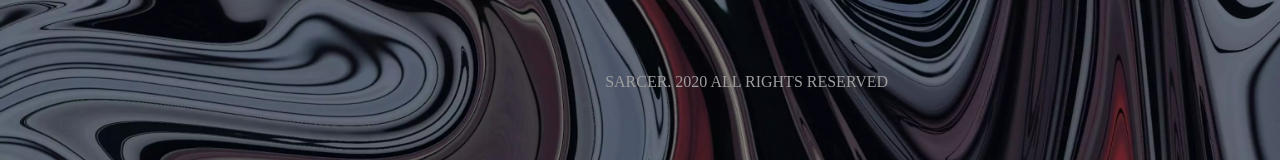
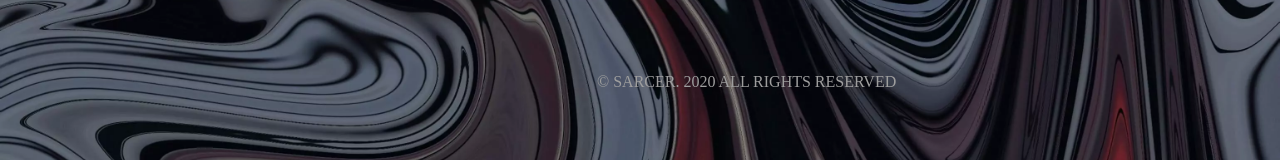
Before and after one commit to KingMabuza/sarcerweb, a React (Create React App) app: page / in a window 1280 px wide. Shown: the part 564-724 px from the top of the page. Built offline with nearby package versions, Linux system fonts and the light colour scheme.

Commit message:
'tenth Commit'

```diff
--- a/src/components/About.js
+++ b/src/components/About.js
@@ -29,7 +29,6 @@ function About() {
                     <li ><a href={'www.instagram.com/sarcer'}>INSTAGRAM</a></li>
                     <li><a href={'www.linkedin.com/sarcer'}>LINKEDIN</a></li>
                 </div>
-
                 <Footer/>
             </div>
         </div>
--- a/src/components/Contact.js
+++ b/src/components/Contact.js
@@ -33,7 +33,7 @@ function Contact() {
                         <button className={'btn transparent'} type={'submit' } value={'send'}>TALK TO US</button>
                     </form>
                 </div>
-                <footer className={'contactFooter grey-text center'}>SARCER. 2020 <span className={'Rights'}>ALL RIGHTS RESERVED</span></footer>
+                <footer className={'contactFooter grey-text center'}>© SARCER. 2020 <span className={'Rights'}>ALL RIGHTS RESERVED</span></footer>
             </div>
         </div>
 
--- a/src/components/Footer.js
+++ b/src/components/Footer.js
@@ -3,7 +3,7 @@ import React from 'react'
 function Footer() {
     return(
         <div>
-            <footer className={'grey-text center darken-4'}>SARCER. 2020 <span className={'Rights'}>ALL RIGHTS RESERVED</span> </footer>
+            <footer className={'grey-text center darken-4'}>© SARCER. 2020 <span className={'Rights'}>ALL RIGHTS RESERVED</span> </footer>
         </div>
     )
 }
--- a/src/components/Nav.js
+++ b/src/components/Nav.js
@@ -3,6 +3,7 @@ import {Link} from "@reach/router";
 function Nav() {
     return(
         <div className={'row navigation'}>
+
                 <li><Link to={'/'}>Home</Link></li>
                 <li><Link to={'/about'}>About</Link></li>
                 <li><Link to={'/contact'}>Contact</Link></li>
```
Also changed, not shown: src/components/Alert.js (added, +12 -0 lines). Lines whose indentation alone changed are shown as unchanged.
